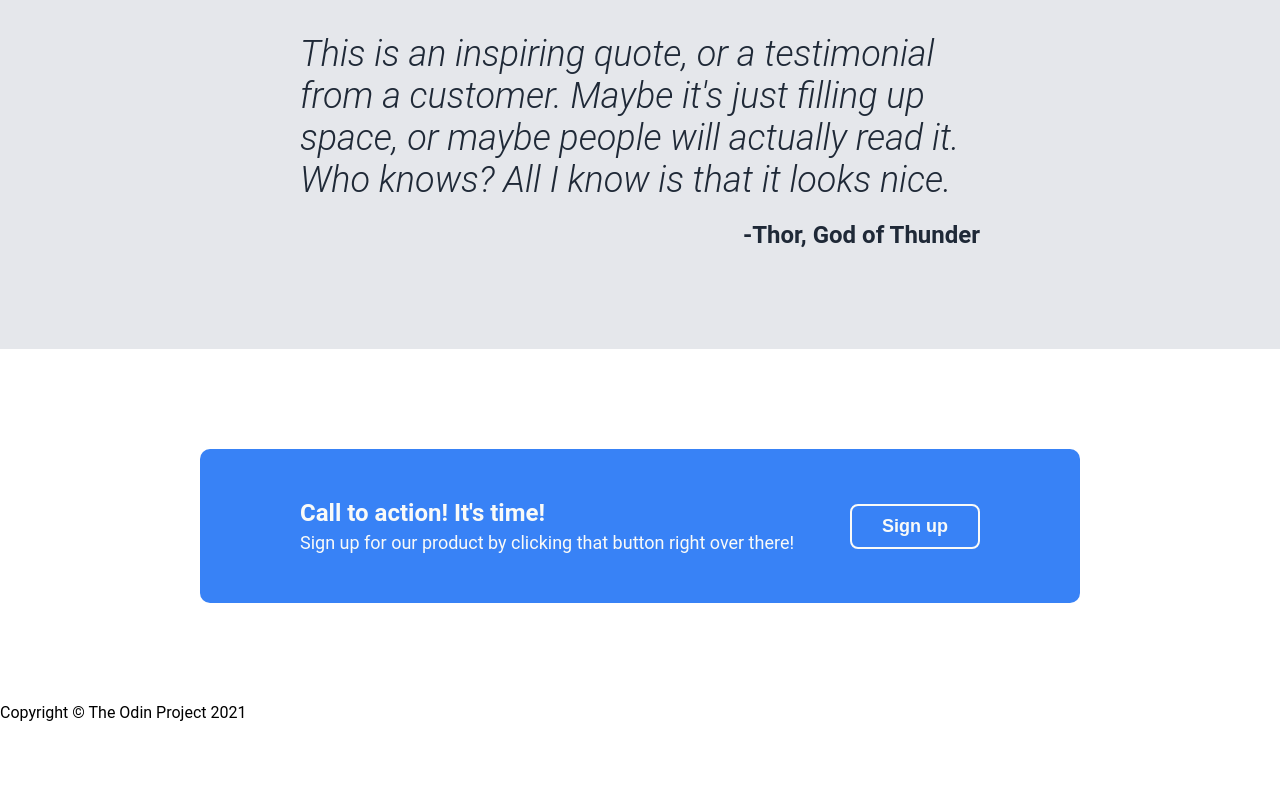
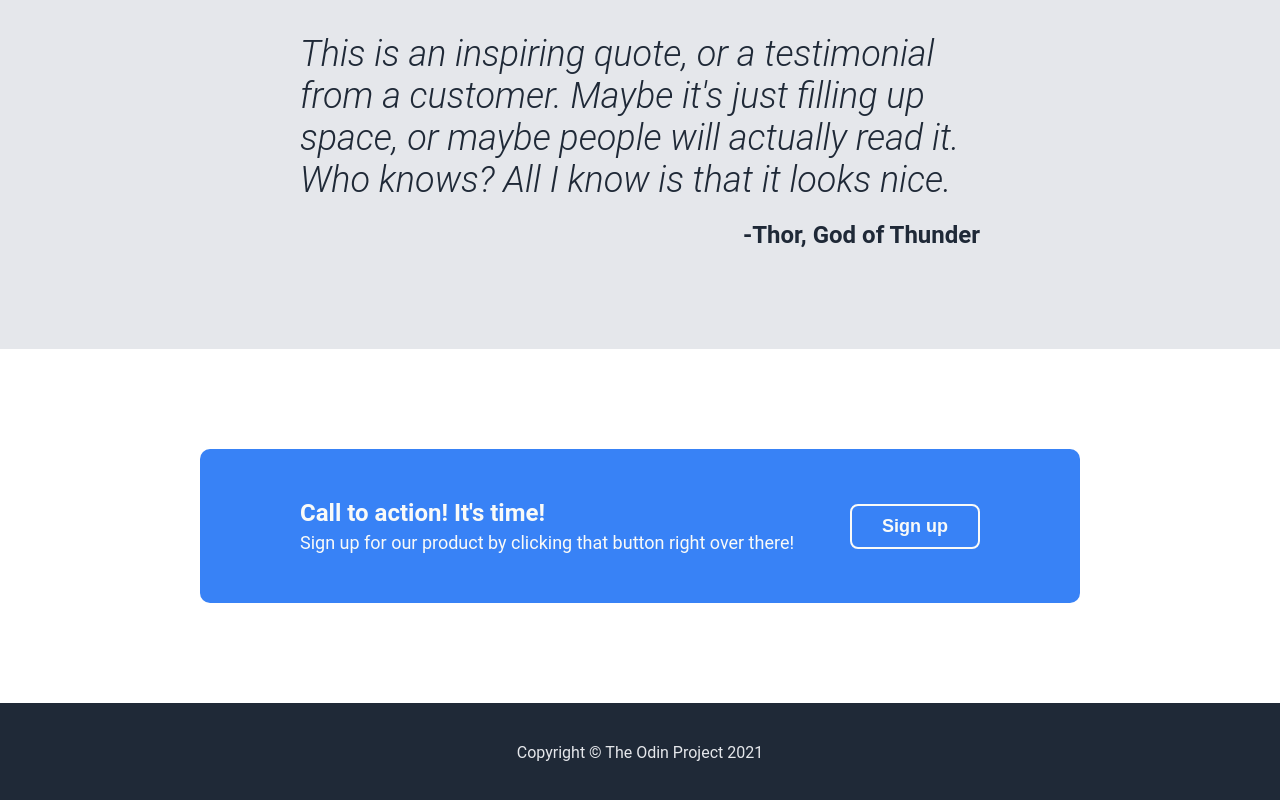
Before and after one commit to DemonicaYaya/landing-page, a plain HTML site: page index.html in a window 1280 px wide. Shown: the part 1002-1802 px from the top of the page. Before the commit the page ends 1724 px from the top, so only its background shows below. Drawn offline with Linux system fonts and the light colour scheme.

Commit message:
Style footer and complete landing page

```diff
--- a/style.css
+++ b/style.css
@@ -172,3 +172,10 @@ body {
   border-radius: 8px;
   cursor: pointer;
 }
+.footer {
+  background-color: #1F2937;
+  color: #E5E7EB;
+  text-align: center;
+  padding: 40px 0;
+  margin-top: auto;
+}
```
